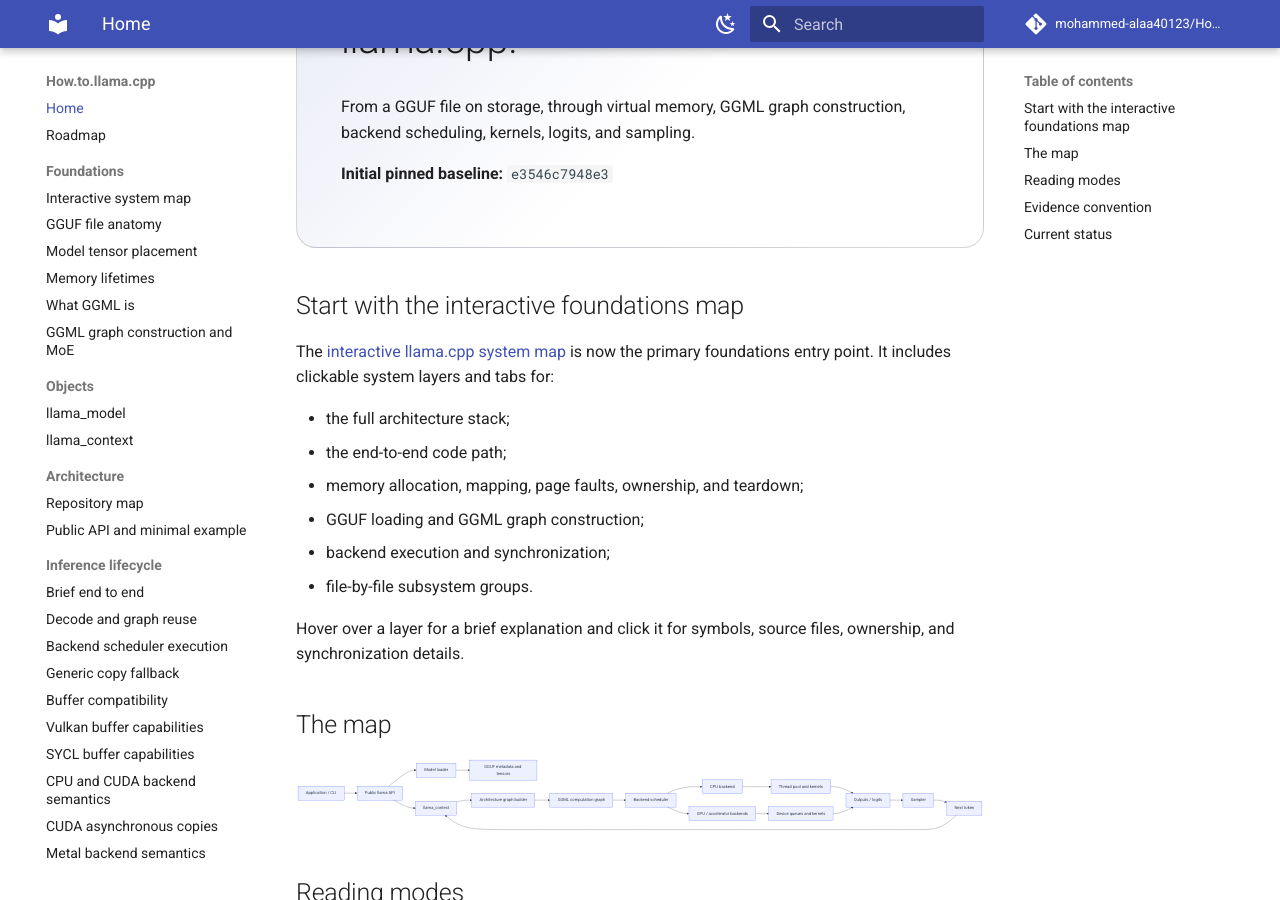
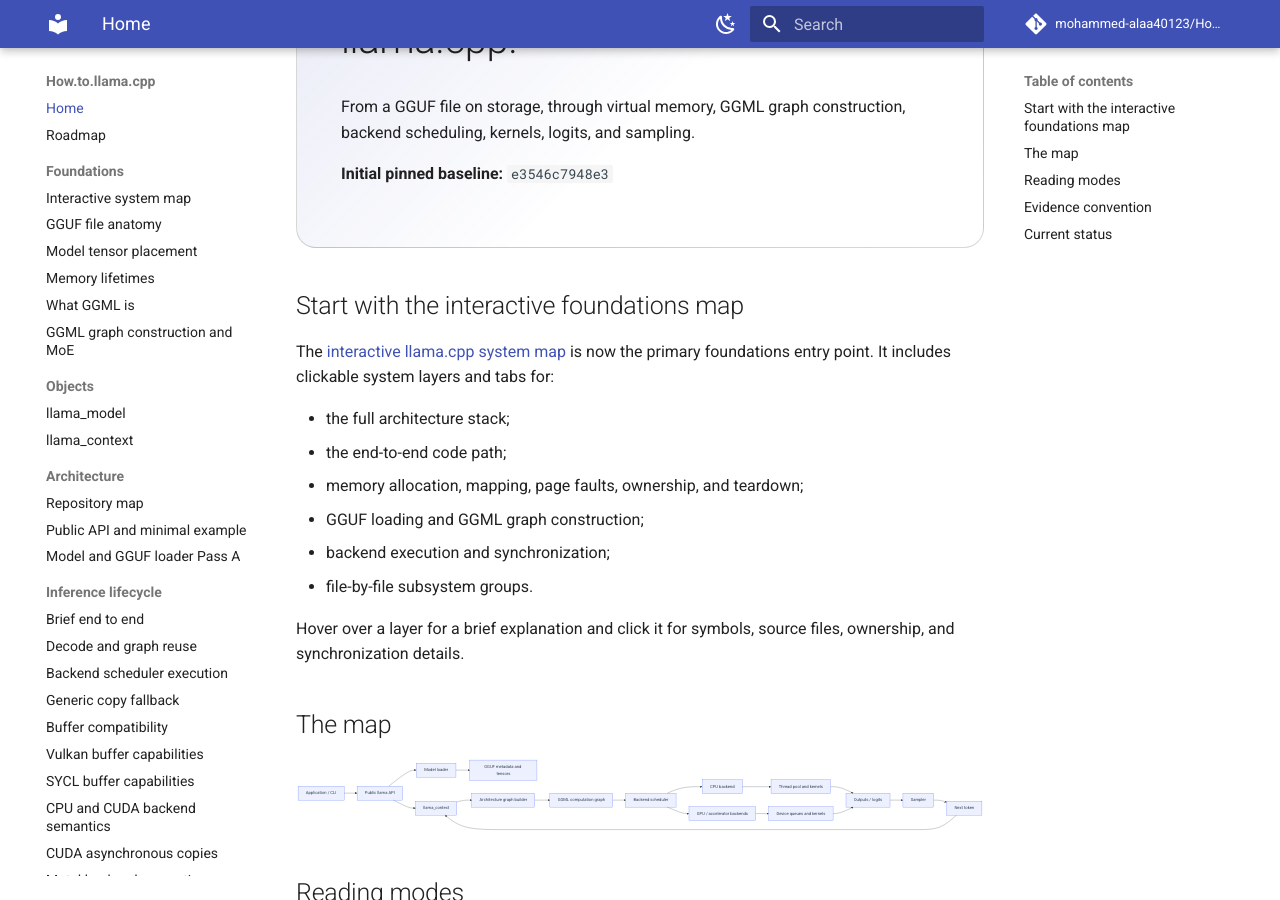
Before and after one commit to mohammed-alaa40123/How.to.llama.cpp, an MkDocs documentation site: the page built from docs/index.md, in a window 1280 px wide and 900 px high, scrolled down 320 px. Built offline with MkDocs 1.6.1 and Material for MkDocs 9.7.7, drawn with Linux system fonts in a browser that asks for light colours; comment, search, counter and statistics services are not loaded.

Commit message:
docs: add loader Pass A page to navigation

```diff
--- a/mkdocs.yml
+++ b/mkdocs.yml
@@ -79,6 +79,7 @@ nav:
   - Architecture:
       - Repository map: architecture/repository-map.md
       - Public API and minimal example: architecture/public-api-minimal-example.md
+      - Model and GGUF loader Pass A: architecture/model-gguf-loader-pass-a.md
   - Inference lifecycle:
       - Brief end to end: lifecycle/end-to-end.md
       - Decode and graph reuse: lifecycle/decode-graph-reuse.md
```
